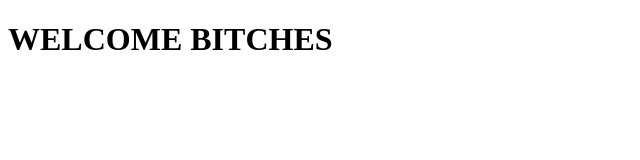
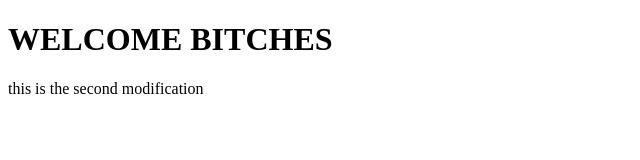
Before and after one commit to Edgars08/Beginner-repo, a plain HTML site: page Index.html in a window 1280 px wide. Shown: the whole page, without its empty margins (0-640 px from the left). Drawn offline with Linux system fonts and the light colour scheme.

Commit message:
index file change1

```diff
--- a/Index.html
+++ b/Index.html
@@ -9,6 +9,7 @@
 
 <body>
     <h1>WELCOME BITCHES</h1>
+    <p>this is the second modification</p>
 </body>
 
 </html>
```
